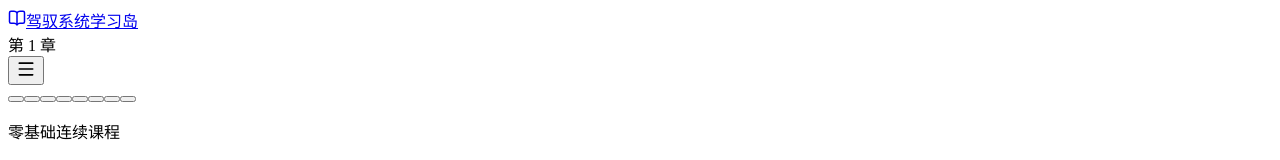
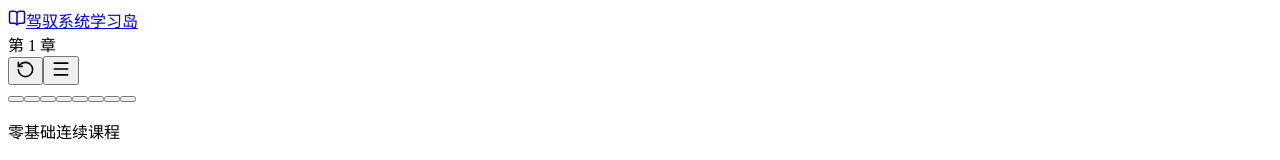
Before and after one commit to dongxinxuan6-jpg/harness-learning-island, a React (Vite) app: page / in a window 1280 px wide. Shown: the top 160 px of the page. Built offline with nearby package versions, Linux system fonts and the light colour scheme; the HTML template or start-up script is replaced by a standard one.

Commit message:
feat: add automatic resume and restart control

```diff
--- a/src/App.tsx
+++ b/src/App.tsx
@@ -1,4 +1,4 @@
-import { useEffect, useRef, useState } from 'react'
+import { useCallback, useEffect, useRef, useState } from 'react'
 import { AppHeader } from './components/AppHeader'
 import { ChapterSection } from './components/ChapterSection'
 import { DirectoryDrawer } from './components/DirectoryDrawer'
@@ -22,7 +22,8 @@ import { OrgWorkbench } from './interactions/OrgWorkbench'
 import { PlanCritic } from './interactions/PlanCritic'
 import { ScopeBuilder } from './interactions/ScopeBuilder'
 import { TalentMixer } from './interactions/TalentMixer'
-import { LearningProvider } from './state/LearningProvider'
+import { useReadingProgress } from './hooks/useReadingProgress'
+import { LearningProvider, useLearningActions, useLearningState } from './state/LearningProvider'
 
 const chapterTitles = [
   '提示词、上下文与驾驭系统',
@@ -36,10 +37,19 @@ const chapterTitles = [
 ]
 
 function CourseApp() {
+  const { readingPosition } = useLearningState()
+  const { resetReadingPosition } = useLearningActions()
   const firstChapterHeading = useRef<HTMLHeadingElement>(null)
   const [directoryOpen, setDirectoryOpen] = useState(false)
   const [currentChapter, setCurrentChapter] = useState(0)
   const [started, setStarted] = useState(false)
+
+  const handleRestore = useCallback((chapter: number) => {
+    setCurrentChapter(Math.min(chapterTitles.length - 1, Math.max(0, chapter - 1)))
+    setStarted(true)
+  }, [])
+
+  useReadingProgress({ onRestore: handleRestore })
 
   const goToChapter = (index: number) => {
     const section = document.getElementById(`chapter-${index + 1}`)
@@ -53,6 +63,14 @@ function CourseApp() {
     setStarted(true)
     const section = document.getElementById('chapter-1')
     section?.scrollIntoView({ behavior: 'smooth', block: 'start' })
+    firstChapterHeading.current?.focus({ preventScroll: true })
+  }
+
+  const restartLearning = () => {
+    resetReadingPosition()
+    setCurrentChapter(0)
+    setStarted(true)
+    document.getElementById('chapter-1')?.scrollIntoView({ behavior: 'auto', block: 'start' })
     firstChapterHeading.current?.focus({ preventScroll: true })
   }
 
@@ -81,6 +99,8 @@ function CourseApp() {
         currentChapter={currentChapter}
         progress={(started ? currentChapter + 1 : 0) / chapterTitles.length}
         started={started}
+        canRestart={Boolean(readingPosition)}
+        onRestart={restartLearning}
         onOpenDirectory={() => setDirectoryOpen(true)}
       />
       <ProgressRail
--- a/src/components/AppHeader.tsx
+++ b/src/components/AppHeader.tsx
@@ -1,13 +1,15 @@
-import { BookOpen, Menu } from 'lucide-react'
+import { BookOpen, Menu, RotateCcw } from 'lucide-react'
 
 interface AppHeaderProps {
   currentChapter: number
   progress: number
   started: boolean
+  canRestart: boolean
+  onRestart: () => void
   onOpenDirectory: () => void
 }
 
-export function AppHeader({ currentChapter, progress, started, onOpenDirectory }: AppHeaderProps) {
+export function AppHeader({ currentChapter, progress, started, canRestart, onRestart, onOpenDirectory }: AppHeaderProps) {
   return (
     <header className="app-header">
       <a className="app-header__brand" href="#top" aria-label="返回课程起点">
@@ -20,9 +22,24 @@ export function AppHeader({ currentChapter, progress, started, onOpenDirectory }
           <span style={{ transform: `scaleX(${progress})` }} />
         </span>
       </div>
-      <button className="icon-button" type="button" onClick={onOpenDirectory} aria-label="打开课程目录" title="课程目录">
-        <Menu aria-hidden="true" size={20} />
-      </button>
+      <div className="app-header__actions">
+        {canRestart ? (
+          <button
+            className="icon-button"
+            type="button"
+            onClick={() => {
+              if (window.confirm('回到第一章开头？答题、错题、收藏和复习记录都会保留。')) onRestart()
+            }}
+            aria-label="从头开始"
+            title="从头开始"
+          >
+            <RotateCcw aria-hidden="true" size={19} />
+          </button>
+        ) : null}
+        <button className="icon-button" type="button" onClick={onOpenDirectory} aria-label="打开课程目录" title="课程目录">
+          <Menu aria-hidden="true" size={20} />
+        </button>
+      </div>
     </header>
   )
 }
--- a/src/hooks/useReadingProgress.ts
+++ b/src/hooks/useReadingProgress.ts
@@ -43,7 +43,7 @@ export function useReadingProgress({ onRestore, headerOffset = 88 }: ReadingProg
 
       if (unit && position.unitProgress > 0) {
         window.scrollBy({
-          top: position.unitProgress * Math.max(unit.offsetHeight - headerOffset, 0),
+          top: position.unitProgress * unit.offsetHeight,
           behavior: 'auto',
         })
       }
--- a/src/styles/global.css
+++ b/src/styles/global.css
@@ -16,6 +16,7 @@ a { color: inherit; text-decoration: none; }
 .app-header__status { display: flex; align-items: center; gap: 10px; color: var(--color-muted); font-size: 13px; }
 .app-header__meter { width: 130px; height: 7px; border-radius: 999px; background: var(--color-line); overflow: hidden; }
 .app-header__meter span { display: block; width: 100%; height: 100%; background: var(--color-mint); transform-origin: left; transition: transform 250ms var(--ease-out); }
+.app-header__actions { display: flex; align-items: center; }
 .icon-button { width: 44px; height: 44px; border: 0; border-radius: var(--radius-control); display: grid; place-items: center; background: transparent; cursor: pointer; }
 .icon-button:hover { background: var(--color-blue-soft); }
 
@@ -88,7 +89,7 @@ main { padding-top: var(--header-height); }
 .directory-drawer li button:hover, .directory-drawer li button.is-current { background: var(--color-coral-soft); }
 .directory-drawer li button span { color: var(--color-coral); font-weight: 900; }
 
-.learning-unit { width: min(var(--reading-width), 100%); margin: 0 auto 18px; border-radius: var(--radius-card); background: var(--color-paper); box-shadow: var(--shadow-low); overflow: hidden; content-visibility: auto; contain-intrinsic-size: auto 520px; }
+.learning-unit { width: min(var(--reading-width), 100%); margin: 0 auto 18px; scroll-margin-top: calc(var(--header-height) + 24px); border-radius: var(--radius-card); background: var(--color-paper); box-shadow: var(--shadow-low); overflow: hidden; content-visibility: auto; contain-intrinsic-size: auto 520px; }
 .learning-unit__header { padding: 24px 24px 18px; }
 .learning-unit__index { display: block; margin-bottom: 9px; color: var(--color-coral); font-size: 12px; font-weight: 900; }
 .learning-unit h3 { margin: 0 0 14px; font-size: 23px; line-height: 1.4; overflow-wrap: anywhere; }
```
Also changed, not shown: 1 other file (tests, documents, lock files or other folders).
